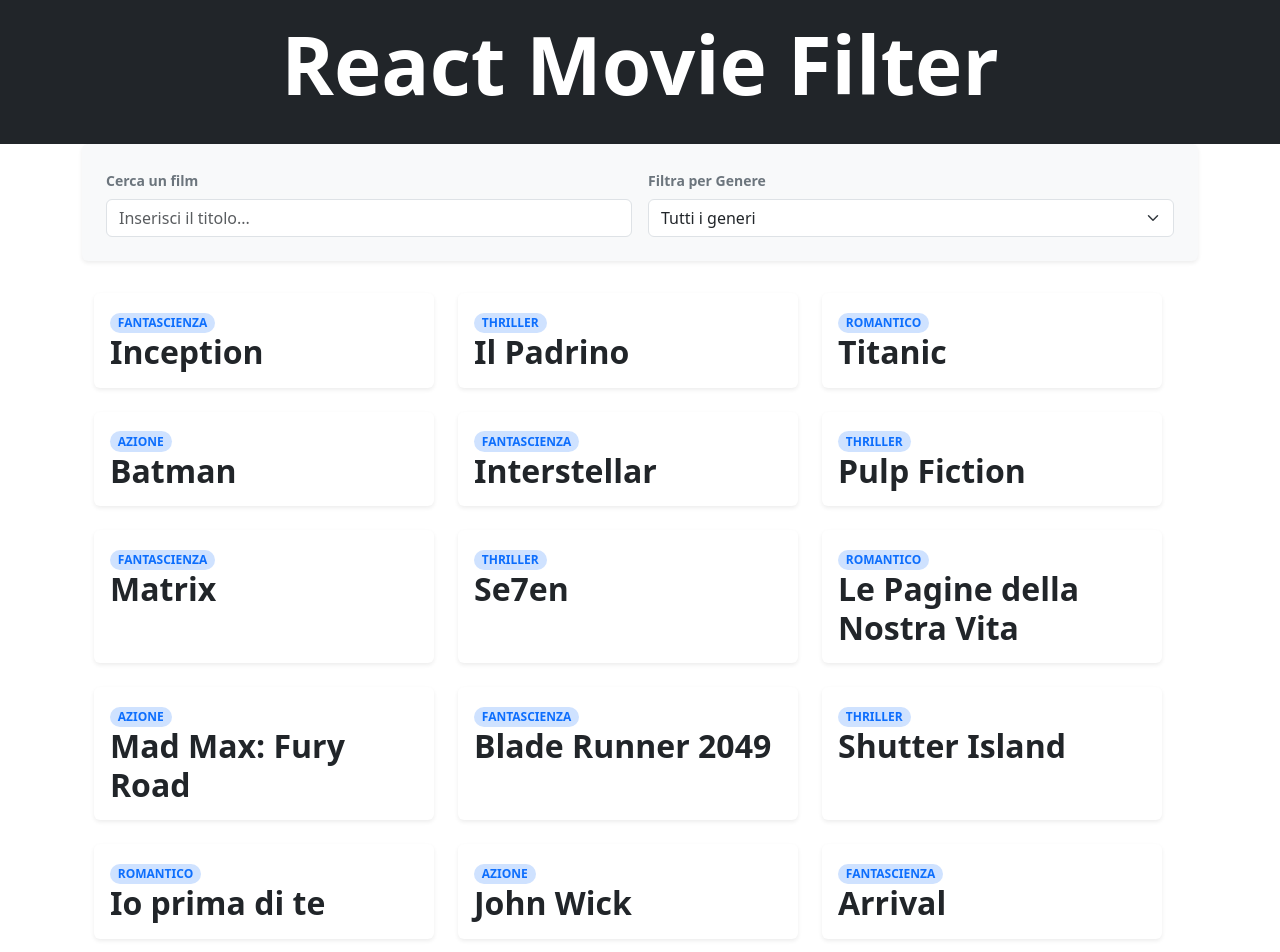
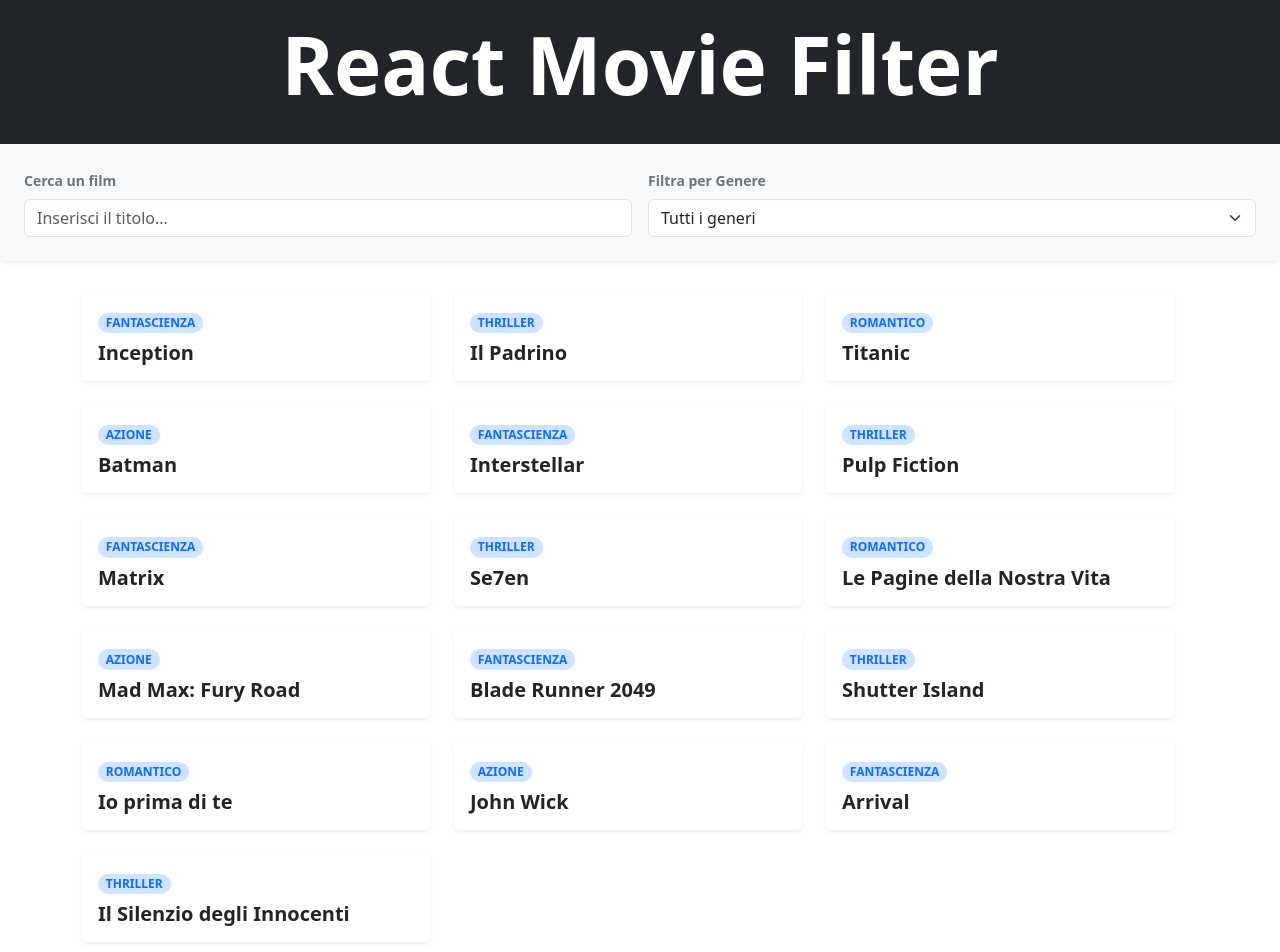
Before and after one commit to francesco-cassese/react-movie-filter, a React (Vite) app: page / in a window 1280 px wide. Shown: the top 952 px of the page. Built offline with nearby package versions, Linux system fonts and the light colour scheme.

Commit message:
refactor: aggiunti id alla lista e creato un ulteriore componente per gestire solo le card

```diff
--- a/src/App.jsx
+++ b/src/App.jsx
@@ -35,7 +35,7 @@
   return (
     <>
       <Header />
-      <main className="container">
+      <main>
         <SearchBar
           search={search}
           selectedGenre={selectedGenre}
--- a/src/components/ListMovie.jsx
+++ b/src/components/ListMovie.jsx
@@ -1,21 +1,18 @@
-function ListMovie(props) {
-    const listMovieJsx = props.listMovie.map(movie => {
-        const { title, genre } = movie
+import MovieCard from "./MovieCard"
+
+function ListMovie({ listMovie }) {
+    const listaFilmJsx = listMovie.map((movie) => {
         return (
-            <li key={crypto.randomUUID()} className="col-12 col-md-6 col-lg-4 mb-4 d-flex">
-                <div className="card h-100 w-100 shadow-sm border-0 bg-white hover-shadow">
-                    <div className="card-body">
-                        <span className="badge rounded-pill bg-primary-subtle text-primary text-uppercase">
-                            {genre}
-                        </span>
-                        <h2 className="card-title fw-bold text-dark mb-0">{title}</h2>
-                    </div>
-                </div>
-            </li >
-        )
-    })
+            <MovieCard
+                key={movie.id}
+                movie={movie}
+            />
+        );
+    });
     return (
-        <ul className="list-unstyled row mt-5">{listMovieJsx}</ul>
+        <ul className="list-unstyled row mt-5">
+            {listaFilmJsx}
+        </ul>
     )
 }
 export default ListMovie
--- /dev/null
+++ b/src/components/MovieCard.jsx
@@ -0,0 +1,16 @@
+function MovieCard({ movie = { title: 'Titolo non disponibile' } }) {
+    const { title, genre } = movie;
+    return (
+        <li className="col-12 col-md-6 col-lg-4 mb-4 d-flex">
+            <div className="card h-100 w-100 shadow-sm border-0 bg-white hover-shadow">
+                <div className="card-body">
+                    <span className="badge rounded-pill bg-primary-subtle text-primary text-uppercase mb-2">
+                        {genre}
+                    </span>
+                    <h2 className="card-title h5 fw-bold text-dark mb-0">{title}</h2>
+                </div>
+            </div>
+        </li>
+    )
+}
+export default MovieCard
--- a/src/data/movieList.js
+++ b/src/data/movieList.js
@@ -1,21 +1,21 @@
 
 const movieList = [
-    { title: 'Inception', genre: 'Fantascienza' },
-    { title: 'Il Padrino', genre: 'Thriller' },
-    { title: 'Titanic', genre: 'Romantico' },
-    { title: 'Batman', genre: 'Azione' },
-    { title: 'Interstellar', genre: 'Fantascienza' },
-    { title: 'Pulp Fiction', genre: 'Thriller' },
-    { title: 'Matrix', genre: 'Fantascienza' },
-    { title: 'Se7en', genre: 'Thriller' },
-    { title: 'Le Pagine della Nostra Vita', genre: 'Romantico' },
-    { title: 'Mad Max: Fury Road', genre: 'Azione' },
-    { title: 'Blade Runner 2049', genre: 'Fantascienza' },
-    { title: 'Shutter Island', genre: 'Thriller' },
-    { title: 'Io prima di te', genre: 'Romantico' },
-    { title: 'John Wick', genre: 'Azione' },
-    { title: 'Arrival', genre: 'Fantascienza' },
-    { title: 'Il Silenzio degli Innocenti', genre: 'Thriller' },
+    { id: crypto.randomUUID(), title: 'Inception', genre: 'Fantascienza' },
+    { id: crypto.randomUUID(), title: 'Il Padrino', genre: 'Thriller' },
+    { id: crypto.randomUUID(), title: 'Titanic', genre: 'Romantico' },
+    { id: crypto.randomUUID(), title: 'Batman', genre: 'Azione' },
+    { id: crypto.randomUUID(), title: 'Interstellar', genre: 'Fantascienza' },
+    { id: crypto.randomUUID(), title: 'Pulp Fiction', genre: 'Thriller' },
+    { id: crypto.randomUUID(), title: 'Matrix', genre: 'Fantascienza' },
+    { id: crypto.randomUUID(), title: 'Se7en', genre: 'Thriller' },
+    { id: crypto.randomUUID(), title: 'Le Pagine della Nostra Vita', genre: 'Romantico' },
+    { id: crypto.randomUUID(), title: 'Mad Max: Fury Road', genre: 'Azione' },
+    { id: crypto.randomUUID(), title: 'Blade Runner 2049', genre: 'Fantascienza' },
+    { id: crypto.randomUUID(), title: 'Shutter Island', genre: 'Thriller' },
+    { id: crypto.randomUUID(), title: 'Io prima di te', genre: 'Romantico' },
+    { id: crypto.randomUUID(), title: 'John Wick', genre: 'Azione' },
+    { id: crypto.randomUUID(), title: 'Arrival', genre: 'Fantascienza' },
+    { id: crypto.randomUUID(), title: 'Il Silenzio degli Innocenti', genre: 'Thriller' },
 ];
 
 export default movieList;
```
